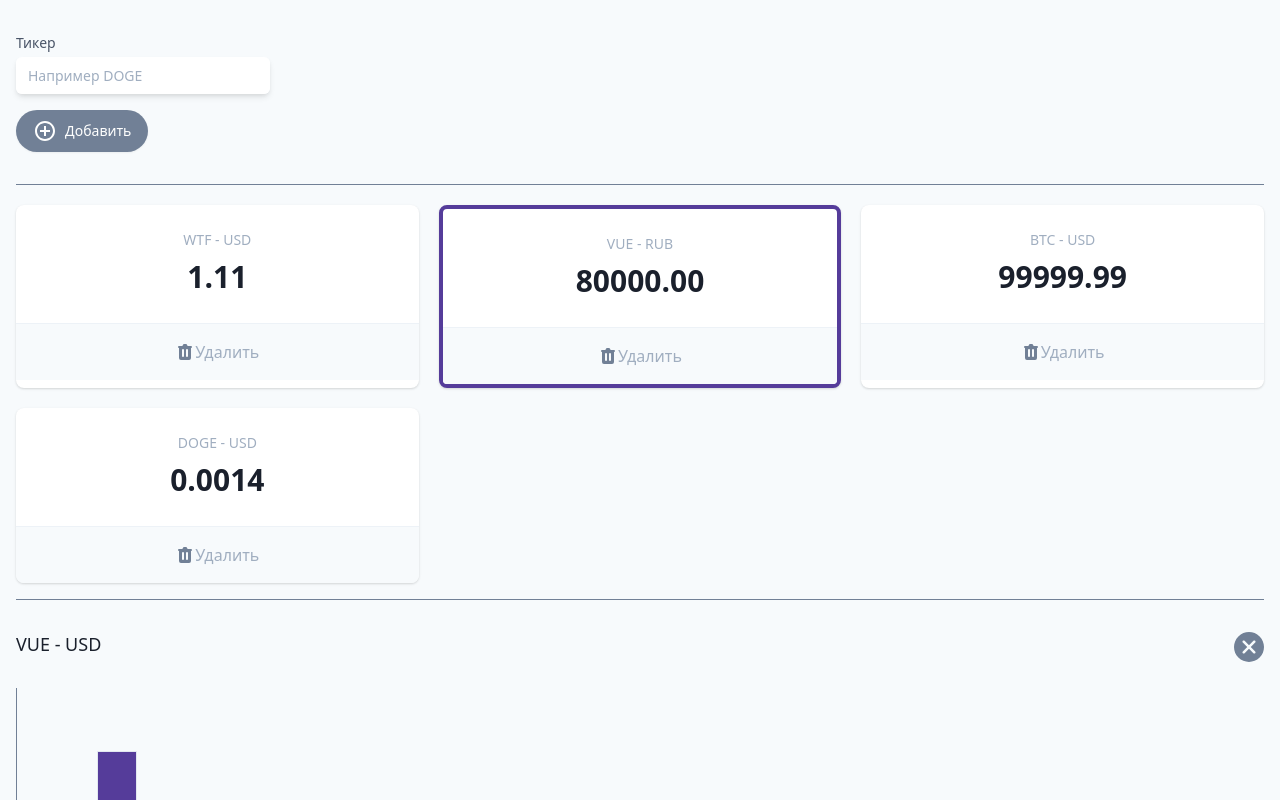
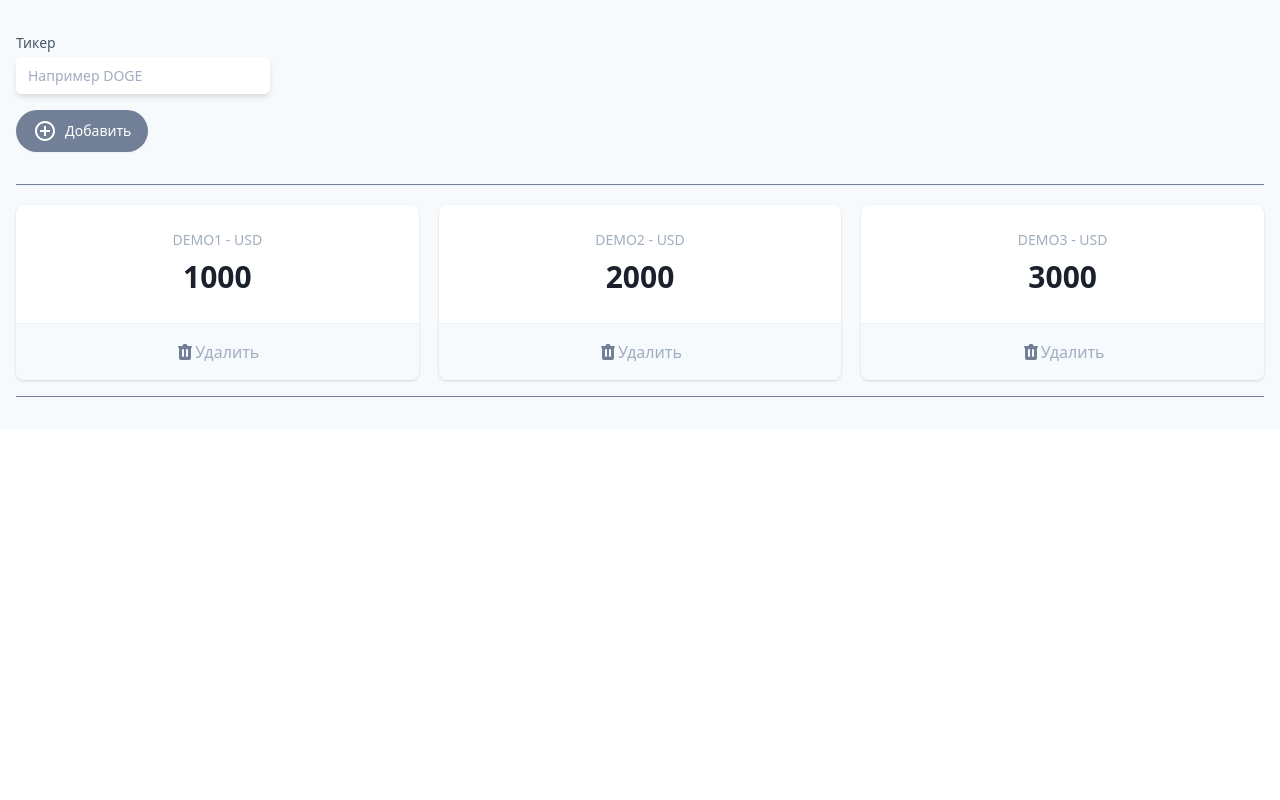
Before and after one commit to anatolyivanov98/cryptonomikon, a Vue app: page / in a window 1280 px wide. Shown: the top 800 px of the page. Built offline with nearby package versions, Linux system fonts and the light colour scheme.

Commit message:
first lesson

```diff
--- a/src/App.vue
+++ b/src/App.vue
@@ -15,13 +15,16 @@
                   id="wallet"
                   class="block w-full pr-10 border-gray-300 text-gray-900 focus:outline-none focus:ring-gray-500 focus:border-gray-500 sm:text-sm rounded-md"
                   placeholder="Например DOGE"
+                  v-model="ticker"
               />
+
             </div>
           </div>
         </div>
         <button
             type="button"
             class="my-4 inline-flex items-center py-2 px-4 border border-transparent shadow-sm text-sm leading-4 font-medium rounded-full text-white bg-gray-600 hover:bg-gray-700 transition-colors duration-300 focus:outline-none focus:ring-2 focus:ring-offset-2 focus:ring-gray-500"
+            @click="add"
         >
           <!-- Heroicon name: solid/mail -->
           <svg
@@ -40,22 +43,26 @@
         </button>
       </section>
 
+      <template v-if="tickers.length">
         <hr class="w-full border-t border-gray-600 my-4" />
         <dl class="mt-5 grid grid-cols-1 gap-5 sm:grid-cols-3">
           <div
               class="bg-white overflow-hidden shadow rounded-lg border-purple-800 border-solid cursor-pointer"
+              v-for="t of tickers"
+              :key="t.name"
           >
             <div class="px-4 py-5 sm:p-6 text-center">
               <dt class="text-sm font-medium text-gray-500 truncate">
-              WTF - USD
+                {{ t.name }} - USD
               </dt>
               <dd class="mt-1 text-3xl font-semibold text-gray-900">
-              1.11
+                {{ t.price }}
               </dd>
             </div>
             <div class="w-full border-t border-gray-200"></div>
             <button
                 class="flex items-center justify-center font-medium w-full bg-gray-100 px-4 py-4 sm:px-6 text-md text-gray-500 hover:text-gray-600 hover:bg-gray-200 hover:opacity-20 transition-all focus:outline-none"
+                @click="handleDelete(t)"
             >
               <svg
                   class="h-5 w-5"
@@ -71,96 +78,12 @@
                 ></path></svg>Удалить
             </button>
           </div>
-        <div
-            class="bg-white overflow-hidden shadow rounded-lg border-purple-800 border-solid border-4 cursor-pointer"
-        >
-          <div class="px-4 py-5 sm:p-6 text-center">
-            <dt class="text-sm font-medium text-gray-500 truncate">
-              VUE - RUB
-            </dt>
-            <dd class="mt-1 text-3xl font-semibold text-gray-900">
-              80000.00
-            </dd>
-          </div>
-          <div class="w-full border-t border-gray-200"></div>
-          <button
-              class="flex items-center justify-center font-medium w-full bg-gray-100 px-4 py-4 sm:px-6 text-md text-gray-500 hover:text-gray-600 hover:bg-gray-200 hover:opacity-20 transition-all focus:outline-none"
-          >
-            <svg
-                class="h-5 w-5"
-                xmlns="http://www.w3.org/2000/svg"
-                viewBox="0 0 20 20"
-                fill="#718096"
-                aria-hidden="true"
-            >
-              <path
-                  fill-rule="evenodd"
-                  d="M9 2a1 1 0 00-.894.553L7.382 4H4a1 1 0 000 2v10a2 2 0 002 2h8a2 2 0 002-2V6a1 1 0 100-2h-3.382l-.724-1.447A1 1 0 0011 2H9zM7 8a1 1 0 012 0v6a1 1 0 11-2 0V8zm5-1a1 1 0 00-1 1v6a1 1 0 102 0V8a1 1 0 00-1-1z"
-                  clip-rule="evenodd"
-              ></path></svg>Удалить
-          </button>
-        </div>
-        <div
-            class="bg-white overflow-hidden shadow rounded-lg border-purple-800 border-solid cursor-pointer"
-        >
-          <div class="px-4 py-5 sm:p-6 text-center">
-            <dt class="text-sm font-medium text-gray-500 truncate">
-              BTC - USD
-            </dt>
-            <dd class="mt-1 text-3xl font-semibold text-gray-900">
-              99999.99
-            </dd>
-          </div>
-          <div class="w-full border-t border-gray-200"></div>
-          <button
-              class="flex items-center justify-center font-medium w-full bg-gray-100 px-4 py-4 sm:px-6 text-md text-gray-500 hover:text-gray-600 hover:bg-gray-200 hover:opacity-20 transition-all focus:outline-none"
-          >
-            <svg
-                class="h-5 w-5"
-                xmlns="http://www.w3.org/2000/svg"
-                viewBox="0 0 20 20"
-                fill="#718096"
-                aria-hidden="true"
-            >
-              <path
-                  fill-rule="evenodd"
-                  d="M9 2a1 1 0 00-.894.553L7.382 4H4a1 1 0 000 2v10a2 2 0 002 2h8a2 2 0 002-2V6a1 1 0 100-2h-3.382l-.724-1.447A1 1 0 0011 2H9zM7 8a1 1 0 012 0v6a1 1 0 11-2 0V8zm5-1a1 1 0 00-1 1v6a1 1 0 102 0V8a1 1 0 00-1-1z"
-                  clip-rule="evenodd"
-              ></path></svg>Удалить
-          </button>
-        </div>
-        <div
-            class="bg-white overflow-hidden shadow rounded-lg border-purple-800 border-solid cursor-pointer"
-        >
-          <div class="px-4 py-5 sm:p-6 text-center">
-            <dt class="text-sm font-medium text-gray-500 truncate">
-              DOGE - USD
-            </dt>
-            <dd class="mt-1 text-3xl font-semibold text-gray-900">
-              0.0014
-            </dd>
-          </div>
-          <div class="w-full border-t border-gray-200"></div>
-          <button
-              class="flex items-center justify-center font-medium w-full bg-gray-100 px-4 py-4 sm:px-6 text-md text-gray-500 hover:text-gray-600 hover:bg-gray-200 hover:opacity-20 transition-all focus:outline-none"
-          >
-            <svg
-                class="h-5 w-5"
-                xmlns="http://www.w3.org/2000/svg"
-                viewBox="0 0 20 20"
-                fill="#718096"
-                aria-hidden="true"
-            >
-              <path
-                  fill-rule="evenodd"
-                  d="M9 2a1 1 0 00-.894.553L7.382 4H4a1 1 0 000 2v10a2 2 0 002 2h8a2 2 0 002-2V6a1 1 0 100-2h-3.382l-.724-1.447A1 1 0 0011 2H9zM7 8a1 1 0 012 0v6a1 1 0 11-2 0V8zm5-1a1 1 0 00-1 1v6a1 1 0 102 0V8a1 1 0 00-1-1z"
-                  clip-rule="evenodd"
-              ></path></svg>Удалить
-          </button>
-        </div>
+
         </dl>
         <hr class="w-full border-t border-gray-600 my-4" />
-      <section class="relative">
+      </template>
+
+      <section class="relative" v-if="false">
         <h3 class="text-lg leading-6 font-medium text-gray-900 my-8">
           VUE - USD
         </h3>
@@ -213,7 +136,35 @@
 
 
 export default {
-  name: 'App'
+  name: 'App',
+
+  data() {
+    return {
+      ticker: null,
+      tickers: [
+        {name: 'DEMO1', price: '1000'},
+        {name: 'DEMO2', price: '2000'},
+        {name: 'DEMO3', price: '3000'},
+      ]
+    }
+  },
+
+  methods: {
+    add() {
+      const newTicker = {
+        name: this.ticker,
+        price: '_'
+      }
+
+      this.tickers.push(newTicker)
+      this.ticker = ''
+    },
+
+    handleDelete(tickerToRemove) {
+      this.tickers = this.tickers.filter(t => t !== tickerToRemove)
+    }
+  }
+
 }
 </script>
 
```
Lines whose indentation alone changed are shown as unchanged.
